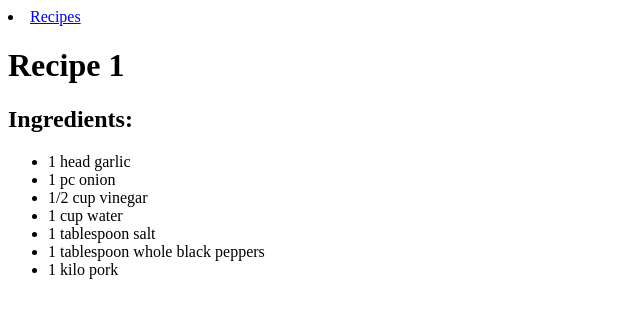
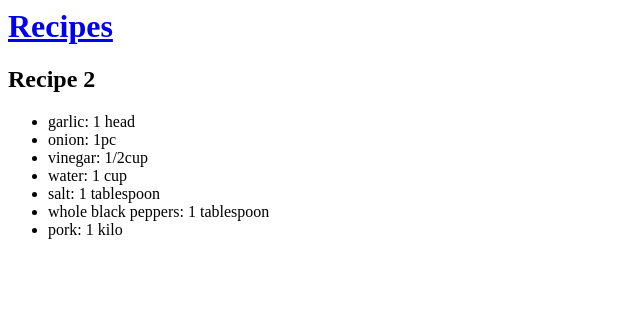
Before and after one commit to EnsoSantos/recipebook, a Django app: page /recipe/2/ in a window 1280 px wide. Shown: the top 318 px of the page, without its empty margins (0-640 px from the left). Run offline with Django 5.2, Linux system fonts and the light colour scheme.

Commit message:
fixed templates

```diff
--- a/ledger/templates/ledger/layout.html
+++ b/ledger/templates/ledger/layout.html
@@ -4,7 +4,7 @@
     <title>{% block title %}Recipe Book{% endblock %}</title>
 </head>
 <body>
-    <li><a href="/recipes/list/">Recipes</a></li>
+    <h1><a href="/recipes/list/">Recipes</a></h1>
 
     {% block content %}
     {% endblock %}
--- a/ledger/templates/ledger/recipe-2.html
+++ b/ledger/templates/ledger/recipe-2.html
@@ -1,16 +1,10 @@
 {% extends "ledger/layout.html" %}
-{% load static %}
 
 {% block content %}
-<h1> Recipe 1 </h1>
-<h2> Ingredients: </h2>
-     <ul>
-        <li> 1 head garlic </li>
-        <li> 1 pc onion </li>
-        <li> 1/2 cup vinegar </li>
-        <li> 1 cup water </li>
-        <li> 1 tablespoon salt </li>
-        <li> 1 tablespoon whole black peppers </li>
-        <li> 1 kilo pork </li>
-     </ul>
+   <h2>{{ name }}</h2>
+   <ul>
+      {% for ingredient in ingredients %}
+         <li>{{ ingredient.name }}: {{ ingredient.quantity }}</li>
+      {% endfor %}
+   </ul>
  {% endblock %}
```
Also changed, not shown: ledger/templates/ledger/recipe-1.html (+6 -10 lines).
